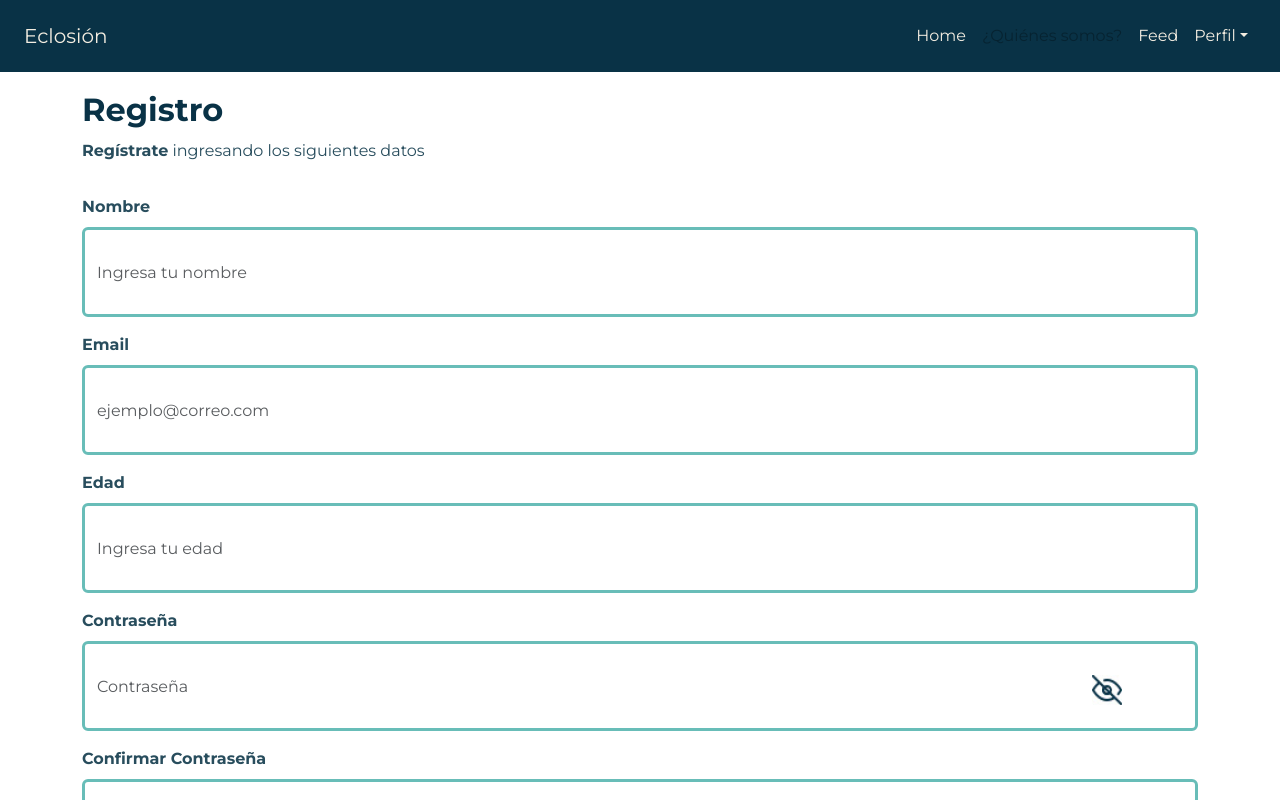
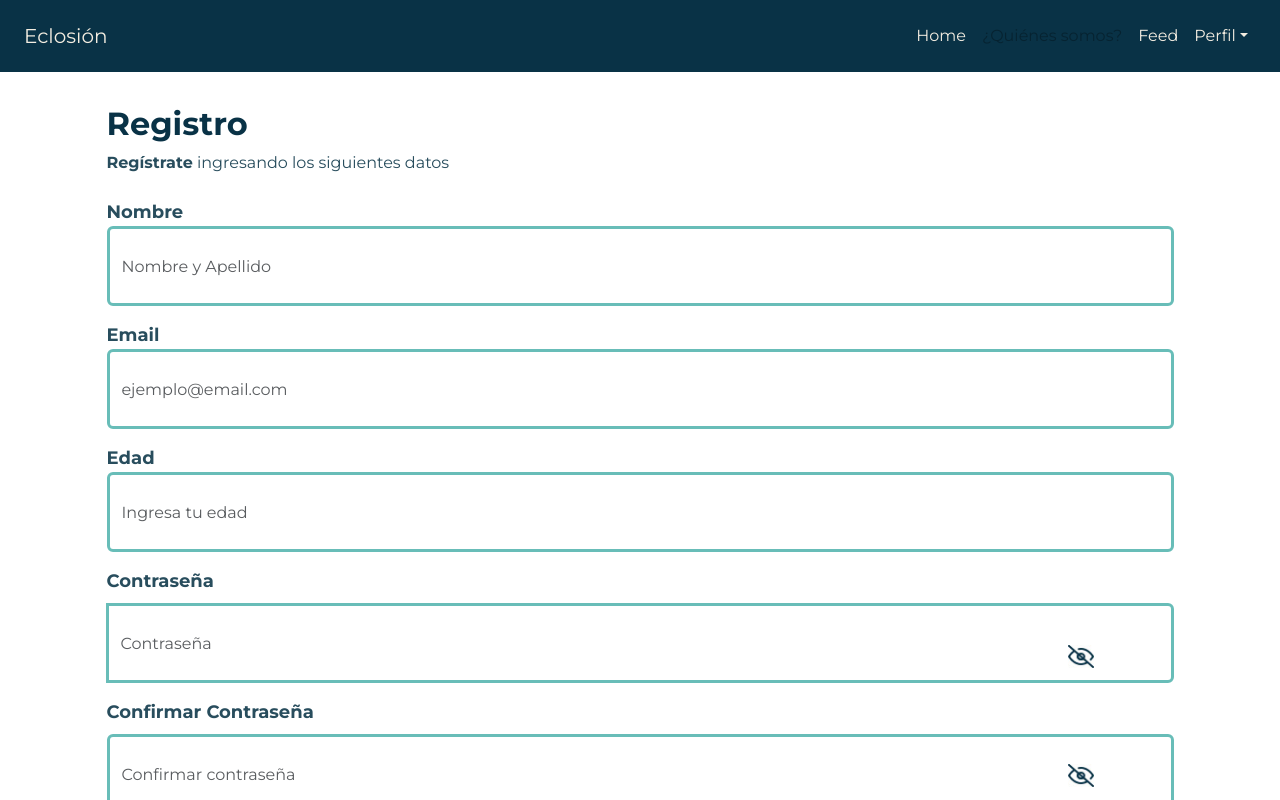
Before and after one commit to valentinatp/project-eclosion-fullstack, a React (Vite) app in the folder eclosion-frontend/: page /register in a window 1280 px wide. Shown: the top 800 px of the page. Built offline with nearby package versions, Linux system fonts and the light colour scheme.

Commit message:
arreglos de css y jsx del registro

```diff
--- a/eclosion-frontend/src/Components/Forms/ModalLogin/modalStyle.css
+++ b/eclosion-frontend/src/Components/Forms/ModalLogin/modalStyle.css
@@ -7,10 +7,8 @@
 
 .btn-close-v2 {font-size: 34.67px; padding: 0; background: transparent; border: 0;}
 .modal-content .btn.w-100 {color: #F3EDE1;}
-.modal-content .btn:hover,
-.modal-content .btn:focus { background-color: #146c6a; color: #F3EDE1; }
-.modal-content .register-link a,
-.modal-content a.fw-bold { color: #198683; font-weight: 700; text-decoration: none; }
+.modal-content .btn:hover, .modal-content .btn:focus { background-color: #146c6a; color: #F3EDE1; }
+.modal-content .register-link a, .modal-content a.fw-bold { color: #198683; font-weight: 700; text-decoration: none; }
 #loginModal .modal-dialog {
   position: fixed;
   bottom: 0;
@@ -30,7 +28,7 @@
 .modal-content h1 {font-size: 32px;}
 .modal-content label{font-size: 18px;}
 .modal-content .btn-secondary{font-size: 18px; min-height: 62px; min-width: 270px; width: 100%; border-radius: 16px; font-weight: 700;}
- .form-control{min-width: 270px; min-height: 62px; width: 100%;}
+.modal-content .form-control{min-width: 270px; min-height: 62px; width: 100%;}
 
 
 /* Medim devices mobile 576px and up */
@@ -42,7 +40,7 @@
 }
 
 /* Medium devices (tablets, 768px and up) */
-@media (min-width: 768px){
+@media (min-width: 768px) {
   .btn-close-v2 {font-size: 53.34px;}
   #loginModal .modal-dialog { min-height: 892px; min-width: 768px; }
   #loginModal .modal-content { padding: 74px 64px 78px 64px; border-radius: 40px 40px 0px 0px; }
--- a/eclosion-frontend/src/Components/Forms/Register/Register.jsx
+++ b/eclosion-frontend/src/Components/Forms/Register/Register.jsx
@@ -3,10 +3,14 @@ import { useNavigate } from "react-router-dom";
 import './register-style.css'
 import LoadingRegister from "./loading-register";
 import imagenesRegister from "../../../assets/imagenes-register";
+import { BsChevronLeft } from "react-icons/bs";
 import { Link } from 'react-router-dom';
 
-{/* Funcion de comprobacion de la contraseña */}
-function Register() {
+
+
+
+const Register = () => {
+  {/* Funcion de comprobacion de la contraseña */ }
   const [showPassword, setShowPassword] = useState(false);
   const [showConfirm, setShowConfirm] = useState(false);
   const [password, setPassword] = useState("");
@@ -15,7 +19,8 @@ function Register() {
   const [success, setSuccess] = useState(false);
   const [loading, setLoading] = useState(false);
   const navigate = useNavigate();
-{/* Funcion de redireccion si inicia sesion correctamente */}
+  {/* Funcion de redireccion si inicia sesion correctamente */ }
+
   const handleSubmit = (e) => {
     e.preventDefault();
     if (password !== confirmPassword) {
@@ -42,53 +47,33 @@ function Register() {
 
   return (
     <>
-      <div Classname="full-page-register">
-      <a href="/" className="boton-regresar">
-        <img src={imagenesRegister.img1}  alt="Volver" />
-      </a>
-      <div className="container mt-5 registro-container">
-        <h1 className="text-start fs-2 fw-bold registro-titulo">Registro</h1>
-        <div className="row justify-content-center">
-          <p className="text-start fs-6 registro-descripcion">
-            <span className="fw-bold">Regístrate</span> ingresando los siguientes datos
-          </p>
-        </div>
+      <div className="container register-dialog" >
+        <div className="register-content">
+          <Link to="/" className="boton-regresar"><BsChevronLeft /></Link>
+          <h1 className=" fw-bold mb-2">Registro</h1>
+          <p className="mb-4"><strong>Regístrate</strong> ingresando los siguientes datos</p>
           <form onSubmit={handleSubmit}>
             <div className="mb-3">
-            <label htmlFor="nombre" className="form-label fw-bold">Nombre</label>
-            <input
-              type="text"
-              className="form-control border border-secondary border-2 input-size"
-              id="nombre"
-              placeholder="Ingresa tu nombre"
-              required
-            />
+              <label htmlFor="nombre" className="fw-bold">Nombre</label>
+              <input type="text" className="form-control border border-secondary" id="nombre" placeholder="Nombre y Apellido" required />
             </div>
             <div className="mb-3">
-            <label htmlFor="email" className="form-label fw-bold">Email</label>
-            <input
-              type="email"
-              className="form-control border border-secondary border-2 input-size"
-              id="email"
-              placeholder="ejemplo@correo.com"
-              required
-            />
+              <label htmlFor="email" className="fw-bold">Email</label>
+              <input type="email" className="form-control border border-secondary" id="email" placeholder="ejemplo@email.com" required />
             </div>
             <div className="mb-3">
-            <label htmlFor="edad" className="form-label fw-bold ">Edad</label>
-            <input
-              type="number"
-              className="form-control border border-secondary border-2 input-size"
-              id="edad"
-              placeholder="Ingresa tu edad"
-              required
-            />
+              <label htmlFor="edad" className="fw-bold ">Edad</label>
+              <input type="number" className="form-control border border-secondary" id="edad" placeholder="Ingresa tu edad" required />
             </div>
 
 
             {/*nuevo formato para react*/}
-          <div className="mb-3 position-relative">
+            <div className="mb-3">
               <label htmlFor="password" className="form-label fw-bold ">Contraseña</label>
+              <div className="input-group input-group-password">
+                <span className="input-eye" onClick={() => setShowPassword(!showPassword)} style={{ cursor: "pointer" }}>
+                  <img src={showPassword ? imagenesRegister.img3 : imagenesRegister.img2} id="icon-password" alt="Ver contraseña" />
+                </span>
                 <input
                   type={showPassword ? "text" : "password"}
                   className="form-control border border-secondary border-2 imput-password input-size"
@@ -98,10 +83,12 @@ function Register() {
                   value={password}
                   onChange={e => setPassword(e.target.value)}
                 />
-            <span className="input-eye" onClick={() => setShowPassword(!showPassword)}style={{ cursor: "pointer" }}>
-              <img src={showPassword ? imagenesRegister.img3 : imagenesRegister.img2} id="icon-password" alt="Ver contraseña" />
-            </span>
+
               </div>
+            </div>
+
+
+
             <div className="mb-3 position-relative">
               <label htmlFor="confirmPassword" className="form-label fw-bold">Confirmar Contraseña</label>
               <input
@@ -121,16 +108,16 @@ function Register() {
 
             {/*nuevo formato para react*/}
 
+
+            <div className="botones-registro">
+              <a href="/" className="btn boton-volver">Volver</a>
+              <button type="submit" className="btn boton-registrar">Registrar</button>
+            </div>
             {error && (
               <div className="form-text text-danger " id="passwordError">
                 Las contraseñas no coinciden.
               </div>
             )}
-          <div className="botones-registro">
-            <a href="/" className="btn boton-volver">Volver</a>
-            <button type="submit" className="btn boton-registrar">Registrar</button>
-          </div>
-
             {success && (
               <div id="registroExitoso" className="alert alert-success " role="alert">
                 ¡Se registró correctamente!
@@ -138,12 +125,11 @@ function Register() {
             )}
 
 
-          <div className="text-center mt-3 centrado-span">
-            <span className="">
+
+            <p className="text-center mt-3 centrado-span">
               ¿Ya tienes una cuenta?
               <a href="/login" className="boton-iniciar-sesion">Inicia sesión</a>
-            </span>
-          </div>
+            </p>
           </form>
         </div>
       </div>
--- a/eclosion-frontend/src/Components/Forms/Register/register-style.css
+++ b/eclosion-frontend/src/Components/Forms/Register/register-style.css
@@ -1,41 +1,48 @@
-/* de aqui para abajo agregar las clases  generales, sin pasarse los  .de aqui empieza los css de registro */
+.boton-regresar { font-size: 35px; color: #093246; }
 
-.boton-regresar {display: inline-block; font-size: 20px;text-decoration: none;margin: 20px 0 0 16px;color: #198683; margin-left: 40px}
-.boton-regresar img {width: 32px;height: 32px;vertical-align: middle;}
+.register-content .btn:hover, .register-content .btn:focus { background-color: #146c6a; color: #F3EDE1; }
 
-.registro-titulo {margin-bottom: 10px;margin-top: -29px;}
-.registro-container {margin-top: 3px;}
-.registro-descripcion { padding-bottom: 16px;}
+
+
+.register-dialog .register-content{ padding: 33px 24.5px 78px 24.5px; }
+.register-content h1{font-size: 32px;}
+.register-content p{font-size: 16px;}
+.register-content label{font-size: 18px;}
+.register-content .form-control{min-width: 240px; min-height: 62px; width: 100%;}
+
+
 
 
 /* Cambia posicion y tamaño de ojo */
-.input-eye {position: absolute;top: 65%;right: 50px;transform: translateY(-50%);width: 26px;height: 26px;cursor: pointer;display: flex;align-items: center; z-index: 2;}
-.input-eye img { width:30px;height: 30px;}
+
+.input-eye{ width:30px;height: 30px;}
 
 
 /* Estilo de los botones de registro */
 .botones-registro {display: flex;justify-content: center; align-items: center;gap: 10px; margin-top: 20px;}
-.btn.boton-volver {width: 30%;font-weight: 500; background-color: #F3EDE1;border: 1px solid #198683;color: #198683;padding: 10px;text-align: center;border-radius: 5px;}
+
 .btn.boton-registrar{width: 60%;font-weight: 500;background-color: #198683;border: 1px solid #198683;color: #F3EDE1;padding: 10px;text-align: center;border-radius: 5px;}
 .boton-iniciar-sesion {color: #198683;text-decoration: none;font-weight: 700}
 .reedireccionando {font-size: 2rem;color: #1d3557;}
 
+.boton-volver {display: none;}
+/* de aqui para abajo solo agregar clases en los @media */
+@media (min-width: 576px) {
 
-/* de aqui para abajo solo agregar clases en los @media */
-@media (min-width: 100px) and (max-width: 767.99px) {
-.boton-volver {display: none;}
-.boton-regresar {display: inline-block; font-size: 20px;text-decoration: none;margin: 20px 0 0 16px;color: #198683; margin-left: 20px}
-.boton-regresar img {width:16px;height: 26px;vertical-align: middle ;}
-.input-eye {position: absolute;top: 75%;right: 40px;transform: translateY(-50%);width: 16px;height: 26px;cursor: pointer;display: flex;align-items: center; z-index: 2;}}
+
+
+.input-eye {position: absolute;top: 75%;right: 40px;transform: translateY(-50%);width: 16px;height: 26px;cursor: pointer;display: flex;align-items: center; z-index: 2;}
+}
 
 /* Medium devices (tablets, 768px and up) */
-@media (min-width: 768px) and (max-width: 992.99px) {
-.boton-volver {display: none;}}
-.input-eye {position: absolute;top: 72%;right: 50px;transform: translateY(-50%);width: 26px;height: 26px;cursor: pointer;display: flex;align-items: center; z-index: 2;}
-.boton-regresar img {width:16px;height: 26px;vertical-align: middle ;}
+@media (min-width: 768px) {
+    .input-eye {position: absolute;top: 72%;right: 50px;transform: translateY(-50%);width: 26px;height: 26px;cursor: pointer;display: flex;align-items: center; z-index: 2;}
+    .boton-regresar img {width:16px;height: 26px;vertical-align: middle ;}
+}
+
 
 /* Desde 993px en adelante: vuelve al centrado y tamaño normal */
-@media (min-width: 993px) {
+@media (min-width: 992px) {
 .boton-regresar {display: none;}
 .centrado-span {margin-left: -55px}
 .botones-registro {display: flex;justify-content: center; align-items: center;gap: 10px; margin-top: 20px ; margin-left: -60px;}
```
Also changed, not shown: eclosion-frontend/src/Components/Forms/Register/Loading-register.jsx (+7 -1 lines). Lines whose indentation alone changed are shown as unchanged.
